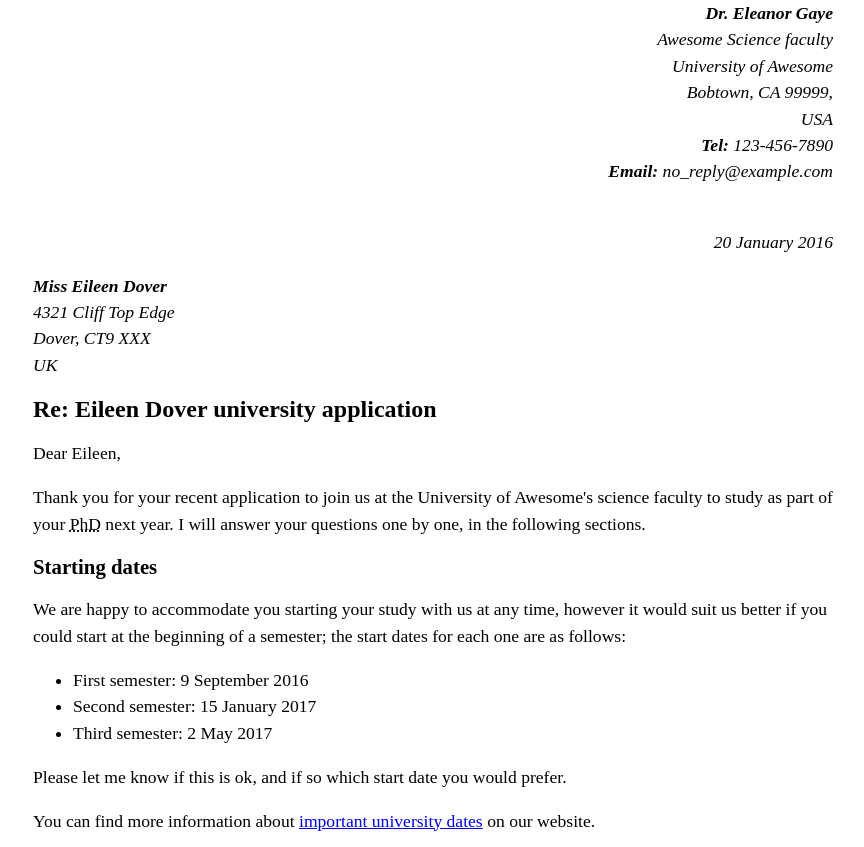
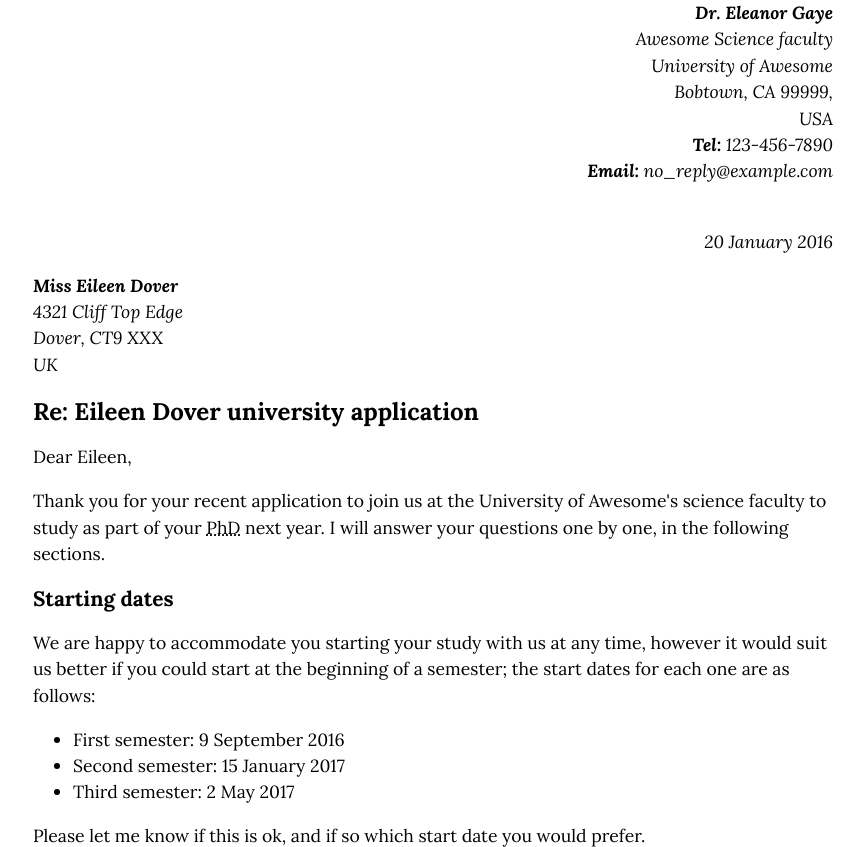
Before and after one commit to arukou/git-tutorial, a plain HTML site: page index.html in a window 1280 px wide. Shown: the top 847 px of the page, without its empty margins (207-1071 px from the left). Drawn offline with Linux system fonts and the light colour scheme.

Commit message:
フォントの変更

```diff
--- a/index.html
+++ b/index.html
@@ -2,6 +2,9 @@
     <head>
         <meta charset="utf-8" />
         <link rel="stylesheet" href="./style.css" />
+        <link rel="preconnect" href="https://fonts.googleapis.com">
+        <link rel="preconnect" href="https://fonts.gstatic.com" crossorigin>
+        <link href="https://fonts.googleapis.com/css2?family=Lora:ital,wght@0,400..700;1,400..700&display=swap" rel="stylesheet">
     </head>
     <body>
         <em>
--- a/style.css
+++ b/style.css
@@ -1,6 +1,10 @@
 body {
     max-width: 800px;
     margin: 0 auto;
+    font-family: "Lora", serif;
+    font-optical-sizing: auto;
+    font-weight: weight;
+    font-style: normal;
   }
 
   .sender-column {
```
